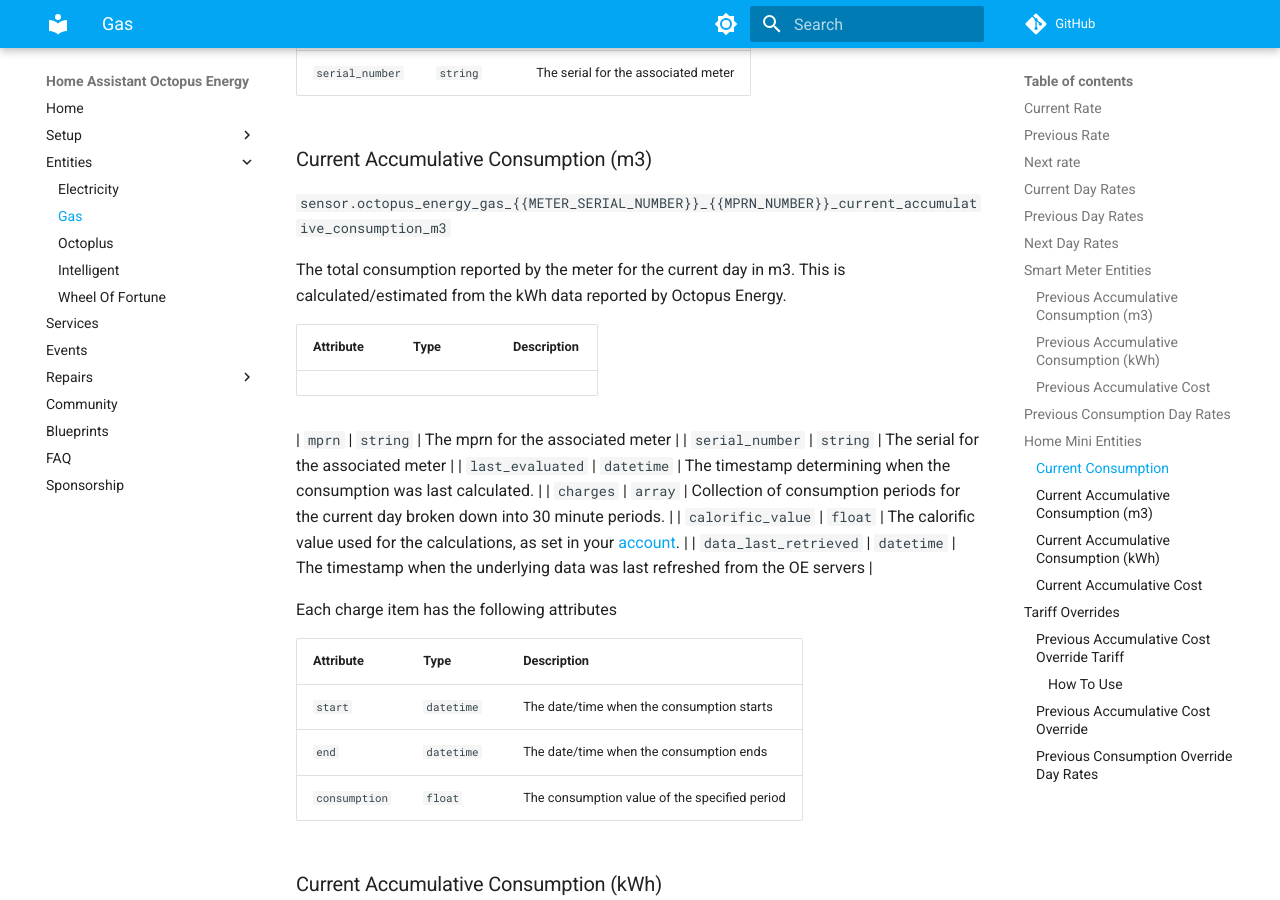
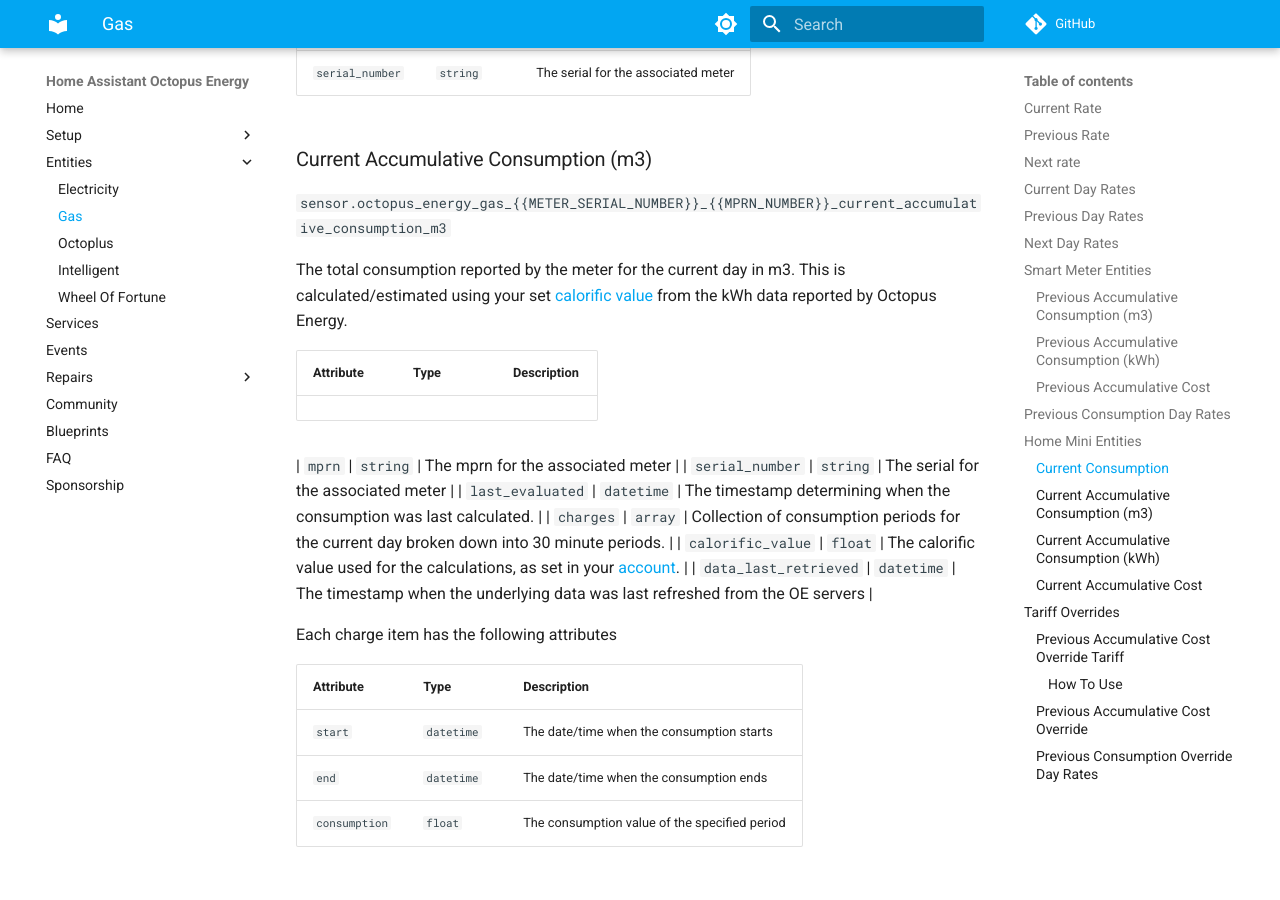
Before and after one commit to BottlecapDave/HomeAssistant-OctopusEnergy, an MkDocs documentation site: the page built from _docs/entities/gas.md, in a window 1280 px wide and 900 px high, scrolled down 9147 px. Built offline with MkDocs 1.6.1 and Material for MkDocs 9.7.7, drawn with Linux system fonts in a browser that asks for light colours; comment, search, counter and statistics services are not loaded.

Commit message:
docs: Added clarification around calorific value

```diff
--- a/_docs/entities/gas.md
+++ b/_docs/entities/gas.md
@@ -246,7 +246,7 @@
 
 `sensor.octopus_energy_gas_{{METER_SERIAL_NUMBER}}_{{MPRN_NUMBER}}_current_accumulative_consumption_m3`
 
-The total consumption reported by the meter for the current day in m3. This is calculated/estimated from the kWh data reported by Octopus Energy.
+The total consumption reported by the meter for the current day in m3. This is calculated/estimated using your set [calorific value](../setup/account.md#calorific-value) from the kWh data reported by Octopus Energy.
 
 | Attribute | Type | Description |
 |-----------|------|-------------|
```
